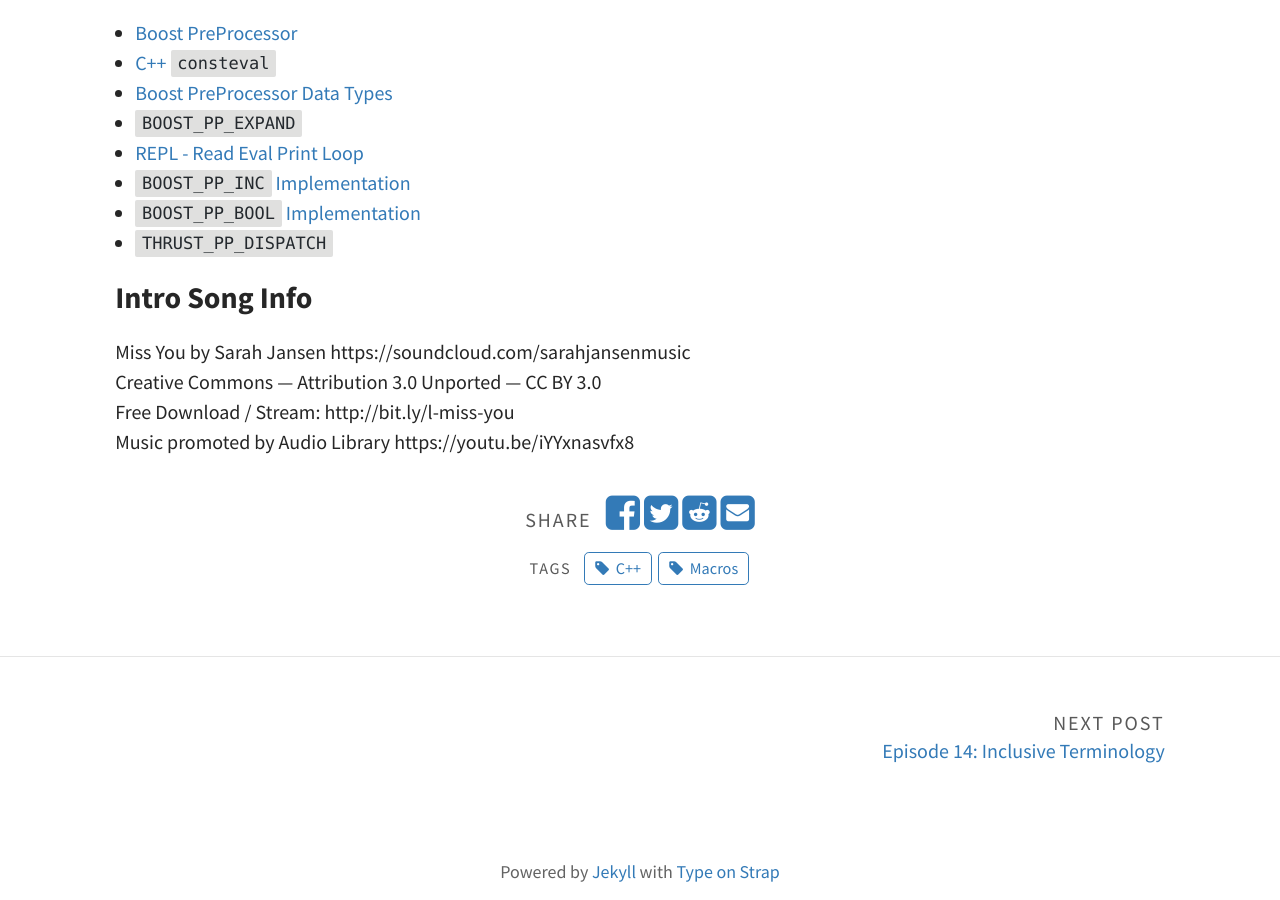
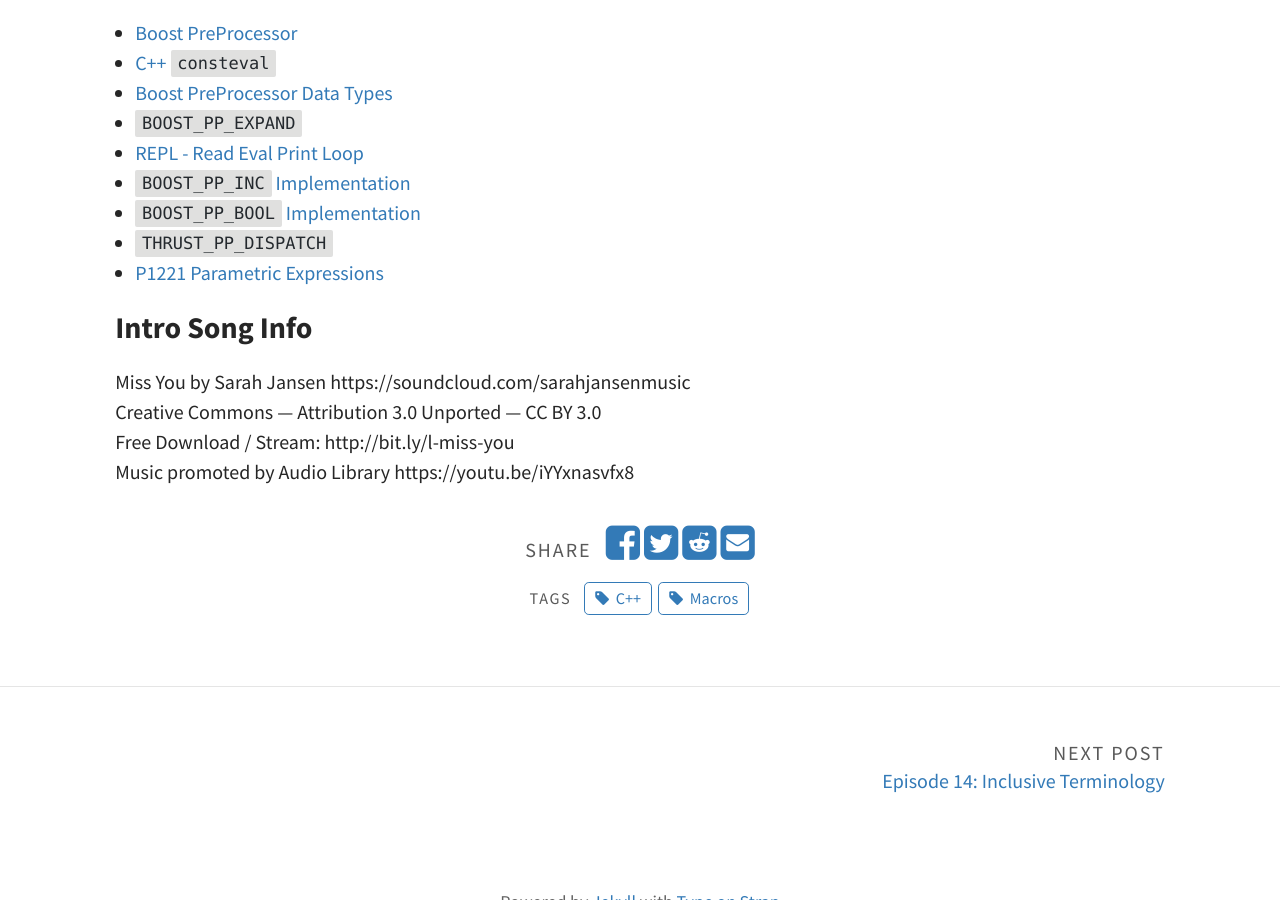
Before and after one commit to codereport/adsp2, a Jekyll site: the page built from _posts/2021-03-05-Episode-15.md, in a window 1280 px wide and 900 px high, scrolled down 545 px. Built offline with Jekyll 4.4.1, drawn with Linux system fonts in a browser that asks for light colours.

Commit message:
Update show notes

```diff
--- a/_posts/2021-03-05-Episode-15.md
+++ b/_posts/2021-03-05-Episode-15.md
@@ -25,6 +25,7 @@ excerpt_separator: <!--more-->
 * [`BOOST_PP_INC` Implementation](https://www.boost.org/doc/libs/1_75_0/boost/preprocessor/arithmetic/inc.hpp)
 * [`BOOST_PP_BOOL` Implementation](https://www.boost.org/doc/libs/1_64_0/boost/preprocessor/logical/bool.hpp)
 * [`THRUST_PP_DISPATCH`](https://github.com/NVIDIA/thrust/blob/b59d1db95e47f616cbf583b01a0a858a8f7c382f/thrust/detail/preprocessor.h#L1146)
+* [P1221 Parametric Expressions](wg21.link/P1221R0)
 
 ### Intro Song Info
 
```
